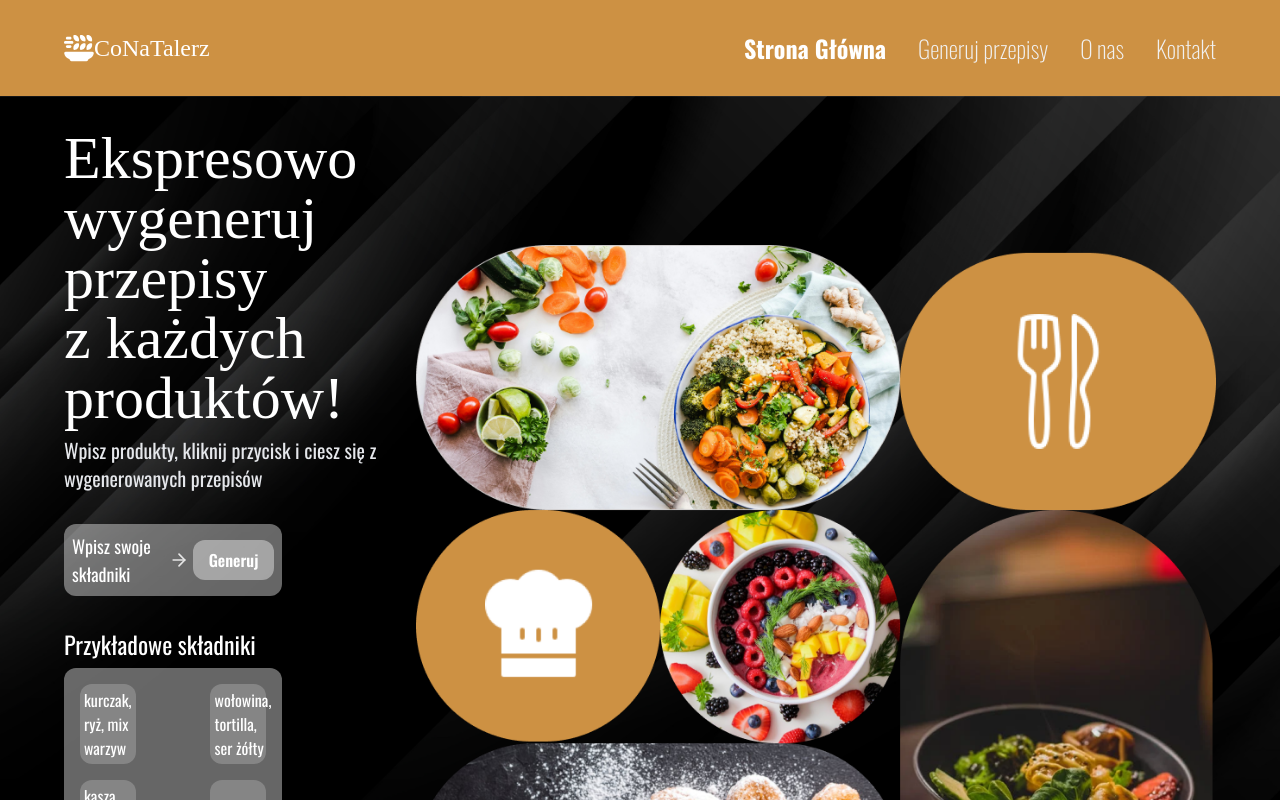
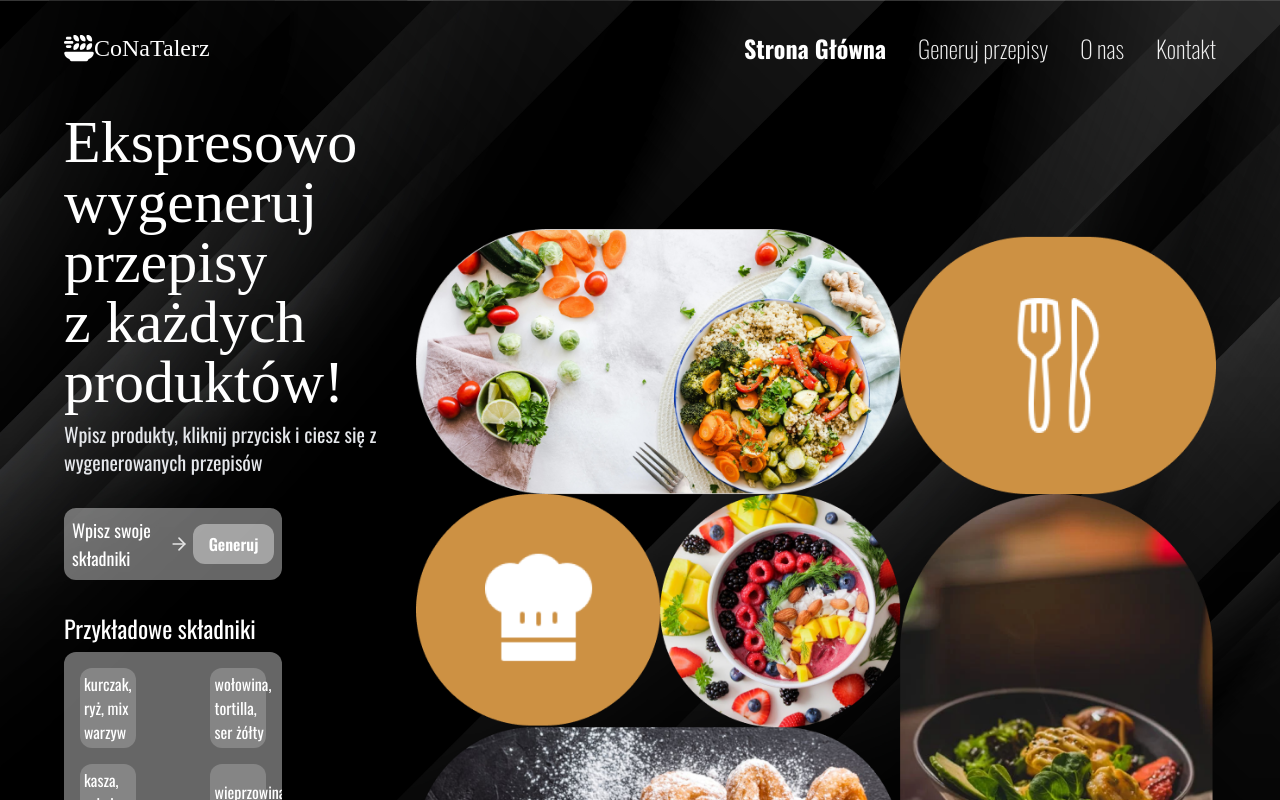
Before and after one commit to KwiecienKamil/AI-recipe-generator, a Next.js app: page / in a window 1280 px wide. Shown: the top 800 px of the page. Built offline with nearby package versions, Linux system fonts and the light colour scheme; a web font is replaced by a local one.

Commit message:
Layout updated, welcome page styling updated

```diff
--- a/src/app/components/Navbar.tsx
+++ b/src/app/components/Navbar.tsx
@@ -8,8 +8,7 @@ import { usePathname } from "next/navigation";
 const Navbar = () => {
   const pathname = usePathname();
   return (
-    <nav className="h-24 w-full flex items-center justify-between bg-accent py-8 px-[5%] text-white">
-      {/* // bg-[url('/bg.jpg')] bg-right brightness-95 */}
+    <nav className="h-24 w-full flex items-center justify-between py-8 text-white">
       <Link href="/" className="flex items-center cursor-pointer ">
         <FaPlateWheat className="text-3xl" />
         <h1 className="text-2xl font-DynaPuff">CoNaTalerz</h1>
--- a/src/app/layout.tsx
+++ b/src/app/layout.tsx
@@ -1,6 +1,5 @@
 import type { Metadata } from "next";
 import "./globals.css";
-import Navbar from "./components/Navbar";
 
 export const metadata: Metadata = {
   title: "CoNaTalerz.pl",
@@ -14,8 +13,7 @@ export default function RootLayout({
 }>) {
   return (
     <html lang="en">
-      <body className={`h-screen flex flex-col bg-accent font-Oswald`}>
-        <Navbar />
+      <body className={`flex flex-col font-Oswald`}>
         {children}
       </body>
     </html>
--- a/src/app/page.tsx
+++ b/src/app/page.tsx
@@ -4,11 +4,14 @@ import { FiArrowRight } from "react-icons/fi";
 import homepageImage2 from "./assets/homepage2.png";
 import Image from "next/image";
 import { promptExamples } from "./utils/Helpers";
+import Navbar from "./components/Navbar";
+
 
 export default function Home() {
   return (
     <section className="relative h-full w-full bg-[url('/bg.jpg')] bg-center bg-cover text-white font-montserrat px-[5%]">
-      <div className="w-full flex items-center justify-between gap-4 pt-8">
+     <Navbar />
+      <div className="w-full flex items-center justify-between gap-4 pt-4">
         <div>
           <h2 className="text-6xl font-DynaPuff">
             Ekspresowo wygeneruj przepisy<br></br> z każdych produktów!
```
